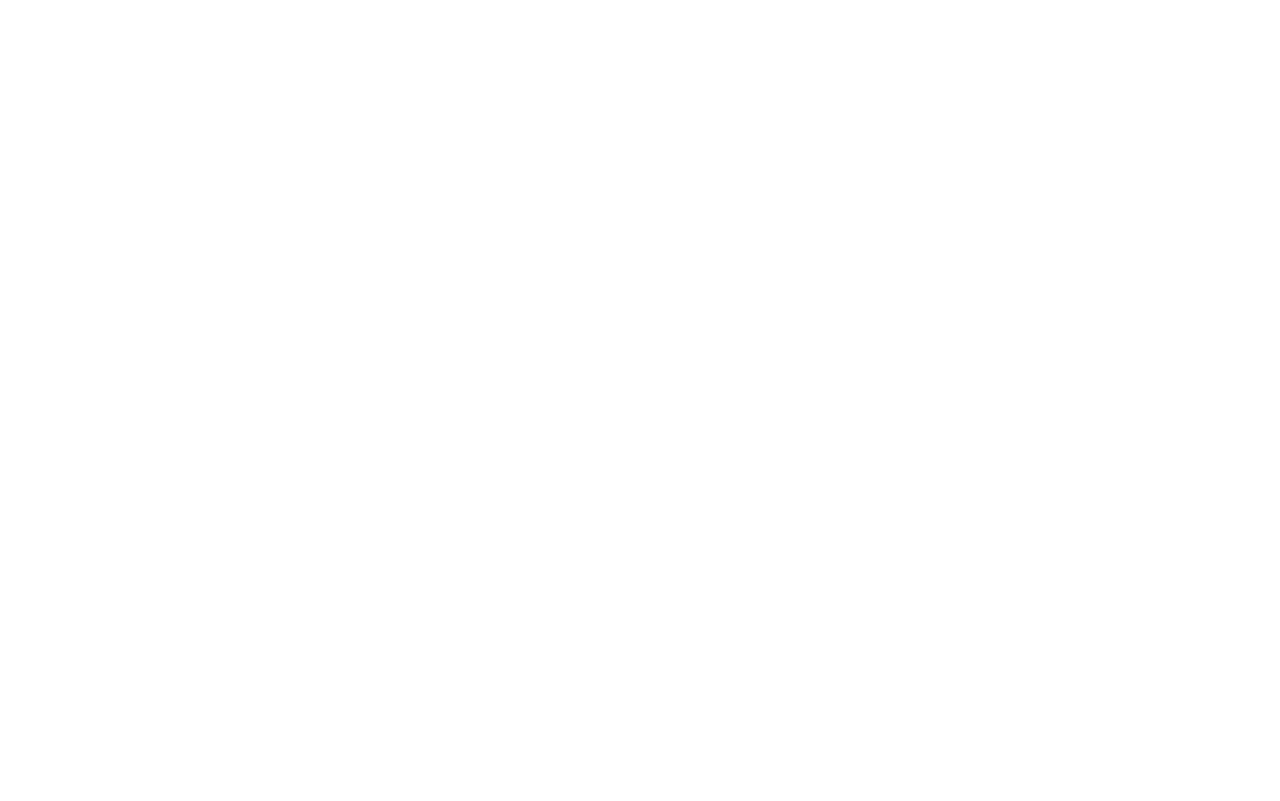
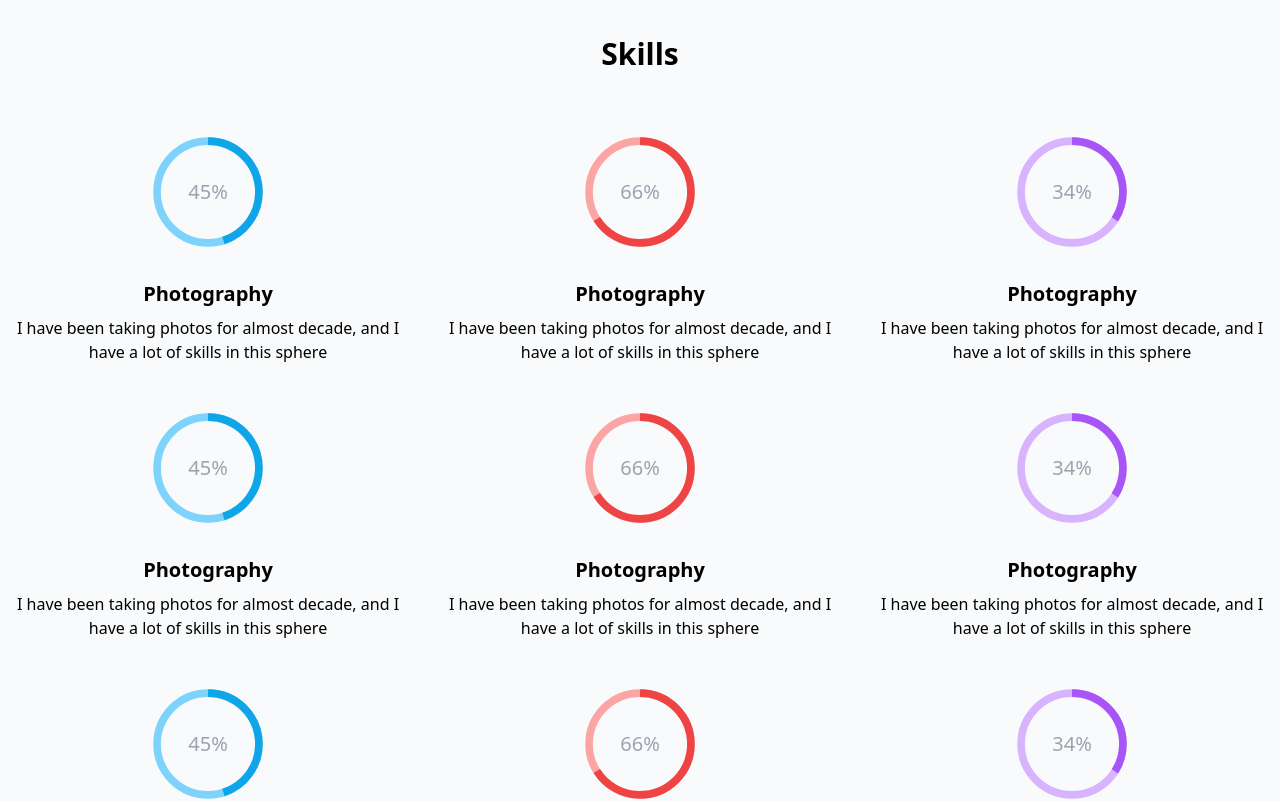
Before and after one commit to temarych/kharin-portfolio, a Next.js app: page / in a window 1280 px wide. Shown: the part 1200-2001 px from the top of the page. Before the commit the page ends 1164 px from the top, so only its background shows below. Built offline with nearby package versions, Linux system fonts and the light colour scheme.

Commit message:
Add skill section

```diff
--- /dev/null
+++ b/src/app/(main)/SkillSection/Dial.tsx
@@ -0,0 +1,73 @@
+"use client";
+
+import { useMemo }                           from "react";
+import { motion, useTransform, MotionValue } from "framer-motion";
+import { twMerge }                           from "tailwind-merge";
+
+export type DialColor = "sky" | "red" | "purple";
+
+export type DialColorMap = {
+  [color in DialColor]: {
+    track: string;
+    bar  : string;
+  };
+}
+
+export const dialColorMap: DialColorMap = {
+  sky   : {
+    track: "text-sky-300",
+    bar  : "text-sky-500"
+  },
+  red   : {
+    track: "text-red-300",
+    bar  : "text-red-500"
+  },
+  purple : {
+    track: "text-purple-300",
+    bar  : "text-purple-500"
+  },
+};
+
+export interface DialProps {
+  scrollYProgress: MotionValue<number>;
+  className?     : string;
+  labelClassName?: string;
+  color?         : DialColor;
+  percentage?    : number;
+  strokeWidth?   : number;
+}
+
+export const Dial = ({ scrollYProgress, className, labelClassName, color = "sky", percentage = 75, strokeWidth = 4 }: DialProps) => {
+  const colorStyles      = dialColorMap[color];
+  const radius           = 20;
+  const strokeDasharray  = useMemo(() => 2 * Math.PI * radius, [radius]);
+  const strokeDashoffset = useTransform(scrollYProgress, progress => strokeDasharray - percentage / 100 * strokeDasharray * progress);
+
+  return (
+    <motion.div className={twMerge(["relative w-[1em] h-[1em]", className])}>
+      <svg className="-rotate-90 transition duration-100" viewBox="22 22 44 44">
+        <motion.circle
+          className   = {twMerge(["stroke-current", colorStyles.track])}
+          cx          = "44"
+          cy          = "44"
+          fill        = "none"
+          r           = {radius}
+          strokeWidth = {strokeWidth}
+        />
+        <motion.circle
+          className        = {twMerge(["stroke-current absolute inset-0", colorStyles.bar])}
+          cx               = "44"
+          cy               = "44"
+          fill             = "none"
+          r                = {radius}
+          strokeWidth      = {strokeWidth}
+          strokeDasharray  = {strokeDasharray}
+          strokeDashoffset = {strokeDashoffset}
+        />
+      </svg>
+      <div className="absolute inset-0 flex flex-col items-center justify-center">
+        <h1 className={twMerge(["text-gray-400", labelClassName])}>{percentage}%</h1>
+      </div>
+    </motion.div>
+  );
+};
--- /dev/null
+++ b/src/app/(main)/SkillSection/Skill.tsx
@@ -0,0 +1,42 @@
+"use client";
+
+import { useRef }                          from "react";
+import { useScroll, useTransform, motion } from "framer-motion";
+import { DialColor, Dial }                 from "./Dial";
+
+export interface SkillProps {
+  color?     : DialColor;
+  name       : string;
+  description: string;
+  percentage : number;
+}
+
+export const Skill = ({ name, description, color, percentage }: SkillProps) => {
+  const targetRef = useRef<HTMLDivElement>(null);
+
+  const { scrollYProgress } = useScroll({
+    target: targetRef,
+    offset: ["start end", "end end"]
+  });
+
+  const scale   = useTransform(scrollYProgress, [0, 1], [0.75, 1]);
+  const opacity = useTransform(scrollYProgress, [0, 1], [0, 1]);
+
+  return (
+    <motion.div className="relative flex flex-col items-center justify-center gap-8" style={{ scale, opacity }}>
+      <Dial
+        scrollYProgress = {scrollYProgress}
+        className       = "w-[7em] h-[7em]"
+        labelClassName  = "text-xl"
+        color           = {color}
+        percentage      = {percentage}
+        strokeWidth     = {3}
+      />
+      <div className="flex flex-col gap-2">
+        <h1 className="font-bold text-xl text-center">{name}</h1>
+        <p className="text-center">{description}</p>
+      </div>
+      <div ref={targetRef} className="absolute pointer-events-none inset-0 top-20 -bottom-20" />
+    </motion.div>
+  );
+};
--- /dev/null
+++ b/src/app/(main)/SkillSection/index.tsx
@@ -0,0 +1,24 @@
+import { Section } from "@components/Section";
+import { Skill }   from "./Skill";
+
+export interface SkillSectionProps {
+  isFilled?: boolean;
+}
+
+export const SkillSection = ({ isFilled }: SkillSectionProps) => {
+  return (
+    <Section title="Skills" isFilled={isFilled}>
+      <div className="grid grid-cols-1 md:grid-cols-2 lg:grid-cols-3 gap-12">
+        <Skill name="Photography" description="I have been taking photos for almost decade, and I have a lot of skills in this sphere" percentage={45} color="sky" />
+        <Skill name="Photography" description="I have been taking photos for almost decade, and I have a lot of skills in this sphere" percentage={66} color="red" />
+        <Skill name="Photography" description="I have been taking photos for almost decade, and I have a lot of skills in this sphere" percentage={34} color="purple" />
+        <Skill name="Photography" description="I have been taking photos for almost decade, and I have a lot of skills in this sphere" percentage={45} color="sky" />
+        <Skill name="Photography" description="I have been taking photos for almost decade, and I have a lot of skills in this sphere" percentage={66} color="red" />
+        <Skill name="Photography" description="I have been taking photos for almost decade, and I have a lot of skills in this sphere" percentage={34} color="purple" />
+        <Skill name="Photography" description="I have been taking photos for almost decade, and I have a lot of skills in this sphere" percentage={45} color="sky" />
+        <Skill name="Photography" description="I have been taking photos for almost decade, and I have a lot of skills in this sphere" percentage={66} color="red" />
+        <Skill name="Photography" description="I have been taking photos for almost decade, and I have a lot of skills in this sphere" percentage={34} color="purple" />
+      </div>
+    </Section>
+  );
+};
--- a/src/app/(main)/TechSection/index.tsx
+++ b/src/app/(main)/TechSection/index.tsx
@@ -1,6 +1,7 @@
 "use client";
 
 import { ReactNode }      from "react";
+import { Section }        from "@components/Section";
 import { Photoshop }      from "@icons/Photoshop";
 import { Illustrator }    from "@icons/Illustrator";
 import { Lightroom }      from "@icons/Lightroom";
@@ -48,17 +49,18 @@ export const techs: ITech[] = [
   }
 ];
 
-export const TechSection = () => {
+export interface TechSectionProps {
+  isFilled?: boolean;
+}
+
+export const TechSection = ({ isFilled }: TechSectionProps) => {
   return (
-    <section className="w-full py-24 px-4 flex flex-row justify-center">
-      <div className="w-full max-w-[80em] flex flex-col gap-16">
-        <h1 className="font-bold text-3xl text-center">Technologies</h1>
-        <div className="grid grid-cols-1 md:grid-cols-2 lg:grid-cols-3 gap-16">
-          {techs.map((tech, index) => (
-            <TechMotion key={index} {...tech} />
-          ))}
-        </div>
+    <Section title="Technologies" isFilled={isFilled}>
+      <div className="grid grid-cols-1 md:grid-cols-2 lg:grid-cols-3 gap-16">
+        {techs.map((tech, index) => (
+          <TechMotion key={index} {...tech} />
+        ))}
       </div>
-    </section>
+    </Section>
   );
 };
--- a/src/app/(main)/page.tsx
+++ b/src/app/(main)/page.tsx
@@ -1,11 +1,13 @@
-import { TechSection } from "./TechSection";
-import { Showcase }    from "./Showcase";
+import { TechSection }  from "./TechSection";
+import { Showcase }     from "./Showcase";
+import { SkillSection } from "./SkillSection";
 
 const Home = () => {
   return (
     <div className="flex flex-col">
       <Showcase />
       <TechSection />
+      <SkillSection isFilled />
       <h1 className="text-center">Home</h1>
     </div>
   );
--- /dev/null
+++ b/src/components/Section/index.tsx
@@ -0,0 +1,20 @@
+import { ReactNode } from "react";
+import { twMerge }   from "tailwind-merge";
+
+export interface SectionProps {
+  children? : ReactNode;
+  title?    : string;
+  className?: string;
+  isFilled? : boolean;
+}
+
+export const Section = ({ title, children, className, isFilled }: SectionProps) => {
+  return (
+    <section className={twMerge(["w-full py-24 px-4 flex flex-row justify-center", isFilled ? "bg-gray-50" : null, className])}>
+      <div className="w-full max-w-[80em] flex flex-col gap-16">
+        <h1 className="font-bold text-3xl text-center">{title}</h1>
+        {children}
+      </div>
+    </section>
+  );
+};
```
